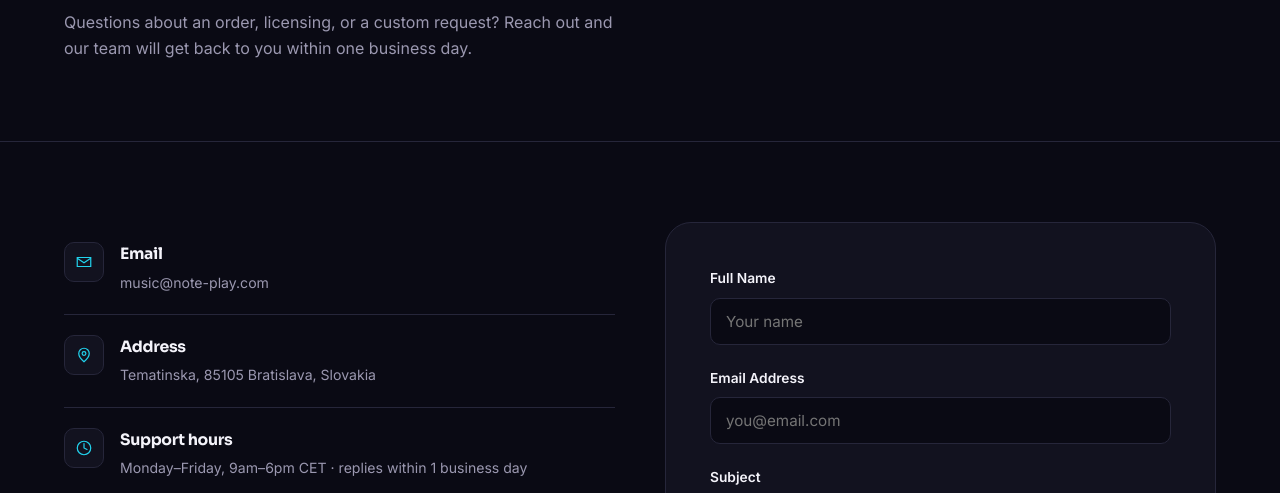
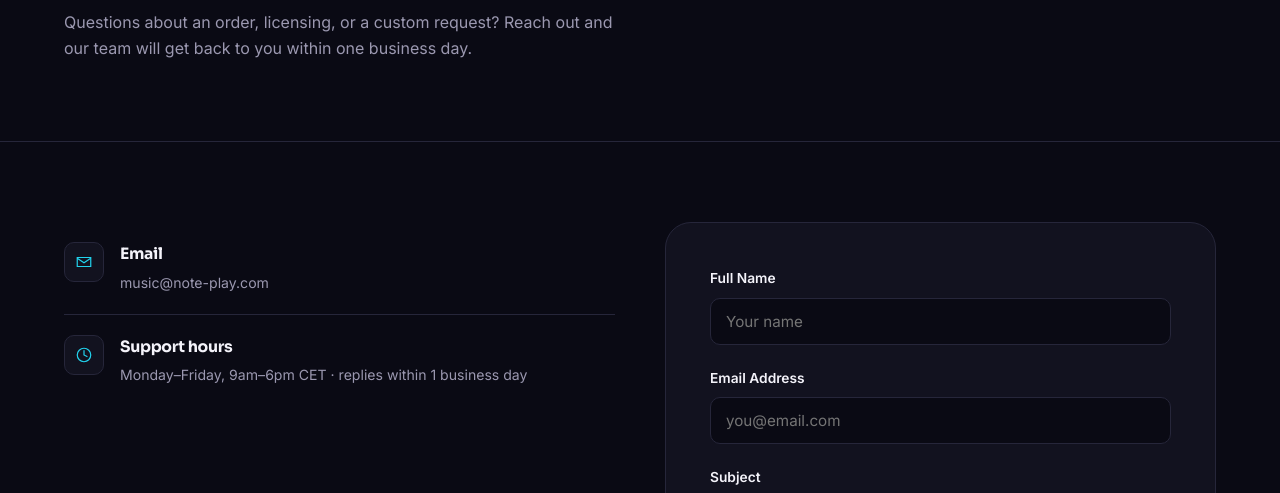
Before and after one commit to P3T3R-1/note-play, a plain HTML site: page contact.html in a window 1280 px wide. Shown: the part 286-779 px from the top of the page. Drawn offline with Linux system fonts and the light colour scheme.

Commit message:
Update contact.html
Removed unneccesarry info

```diff
--- a/contact.html
+++ b/contact.html
@@ -38,11 +38,6 @@
       <div class="contact-card">
         <div class="ico"><svg width="18" height="18" viewBox="0 0 24 24" fill="none"><path d="M3 6h18v12H3z" stroke="currentColor" stroke-width="1.6"/><path d="M3 7l9 6 9-6" stroke="currentColor" stroke-width="1.6"/></svg></div>
         <div><h4>Email</h4><p>music@note-play.com</p></div>
-      </div>
-
-      <div class="contact-card">
-        <div class="ico"><svg width="18" height="18" viewBox="0 0 24 24" fill="none"><path d="M12 21s-7-6-7-11a7 7 0 0114 0c0 5-7 11-7 11z" stroke="currentColor" stroke-width="1.6"/><circle cx="12" cy="10" r="2.5" stroke="currentColor" stroke-width="1.6"/></svg></div>
-        <div><h4>Address</h4><p>Tematinska, 85105 Bratislava, Slovakia</p></div>
       </div>
       <div class="contact-card" style="border-bottom:none;">
         <div class="ico"><svg width="18" height="18" viewBox="0 0 24 24" fill="none"><path d="M12 6v6l4 2" stroke="currentColor" stroke-width="1.6" stroke-linecap="round"/><circle cx="12" cy="12" r="9" stroke="currentColor" stroke-width="1.6"/></svg></div>
```
